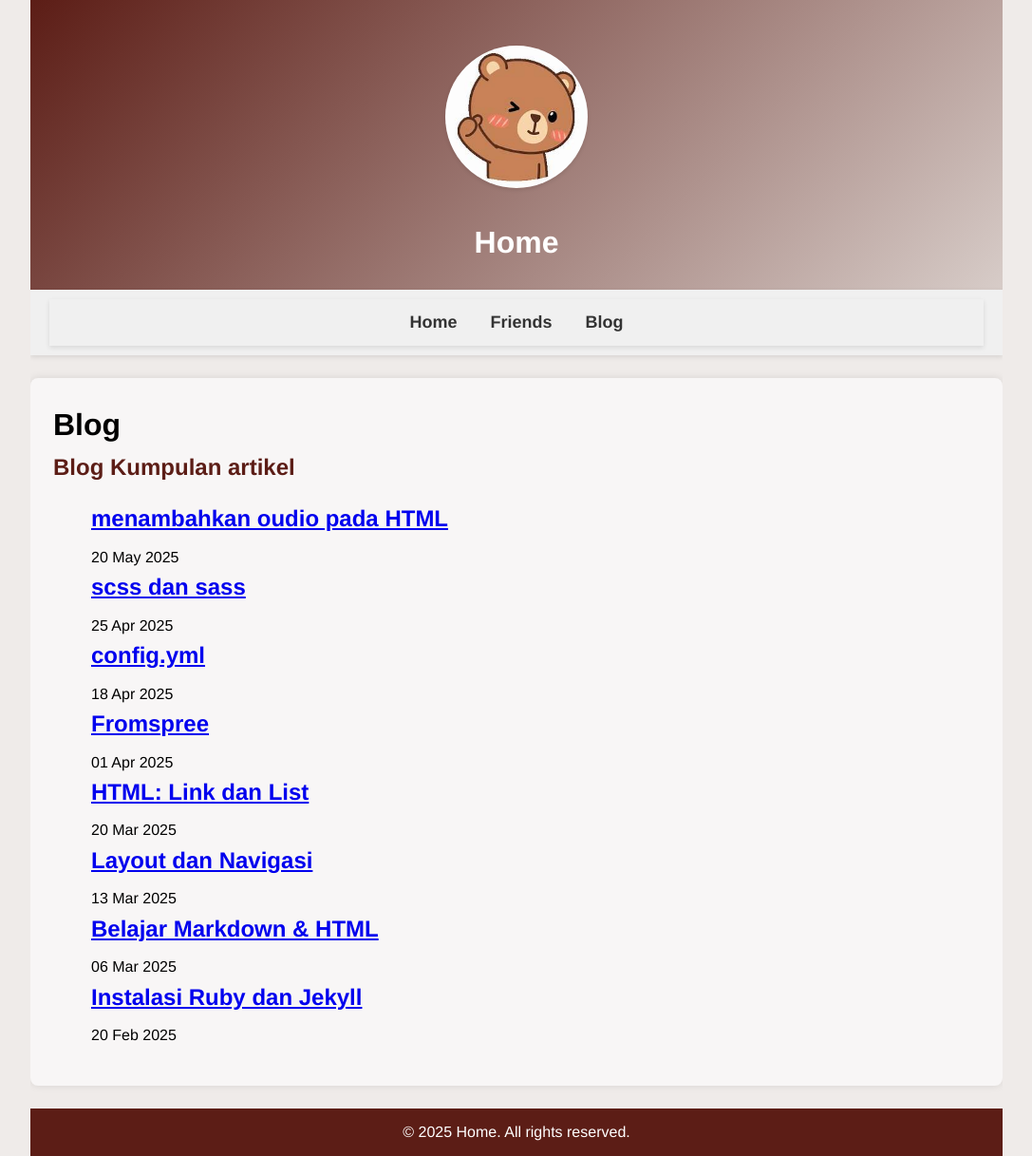
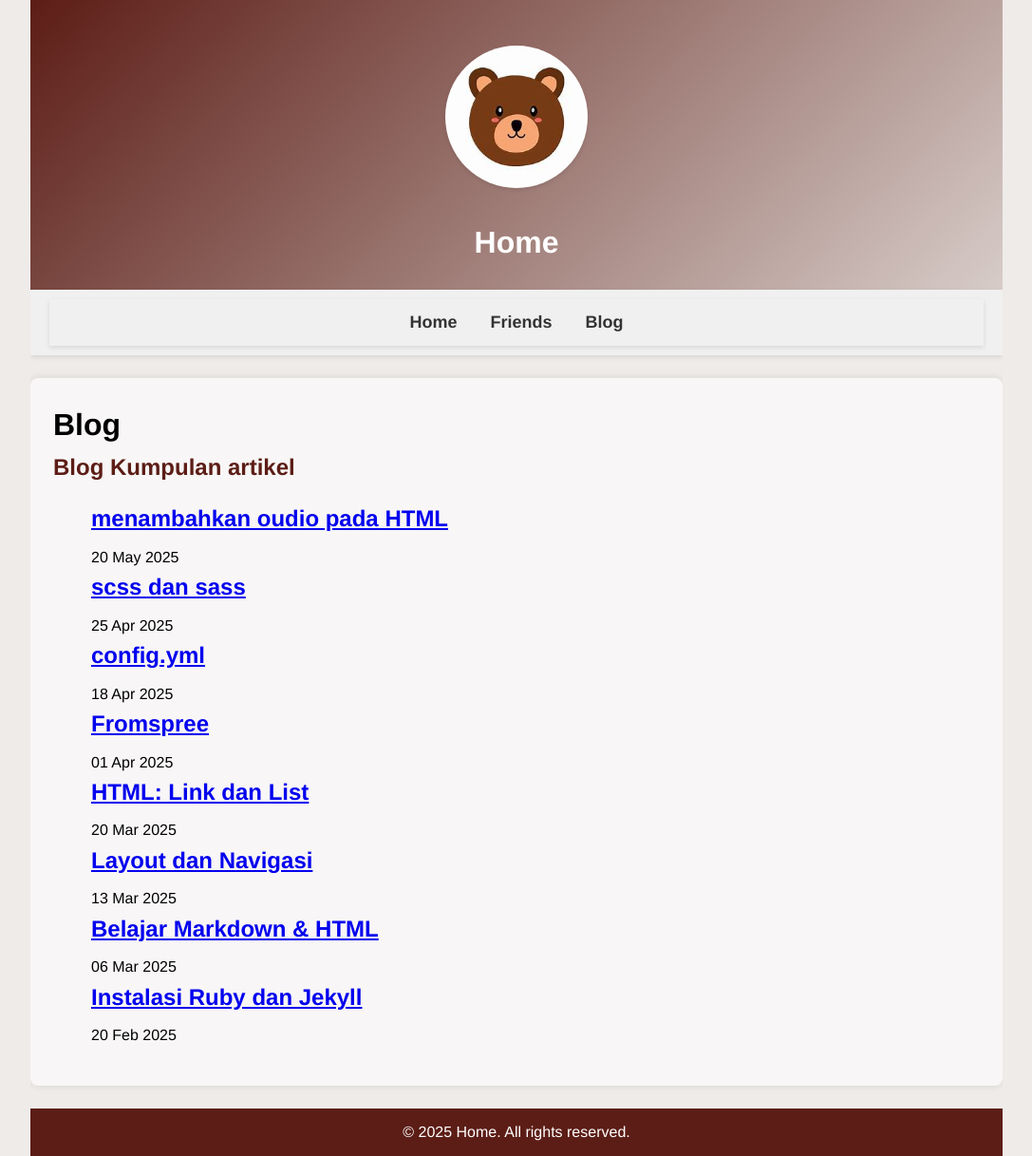
Before and after one commit to balqismisyia/balqismisyia.github.io, a Jekyll site: the page built from blog.html, in a window 1280 px wide. Shown: the whole page at 95% size, without its empty margins (96-1183 px from the left). Built offline with Jekyll 4.4.1, drawn with Linux system fonts in a browser that asks for light colours.

Commit message:
update styles

```diff
--- a/_layouts/default.html
+++ b/_layouts/default.html
@@ -22,7 +22,7 @@
 <body>
   <div class="container">
     <header>
-      <img src="{{ site.baseurl}}/assets/image/bear2.jpg" alt="Profile Picture" class="profile-picture">
+      <img src="{{ site.baseurl}}/assets/image/bear1.jpeg" alt="Profile Picture" class="profile-picture">
       <h1>{{ site.title }}</h1>
       <p>{{ site.description }}</p>
     </header>
```
Also changed, not shown: assets/image/bear1.jpeg (added), assets/image/bear2.jpg (deleted), 17 other files.
